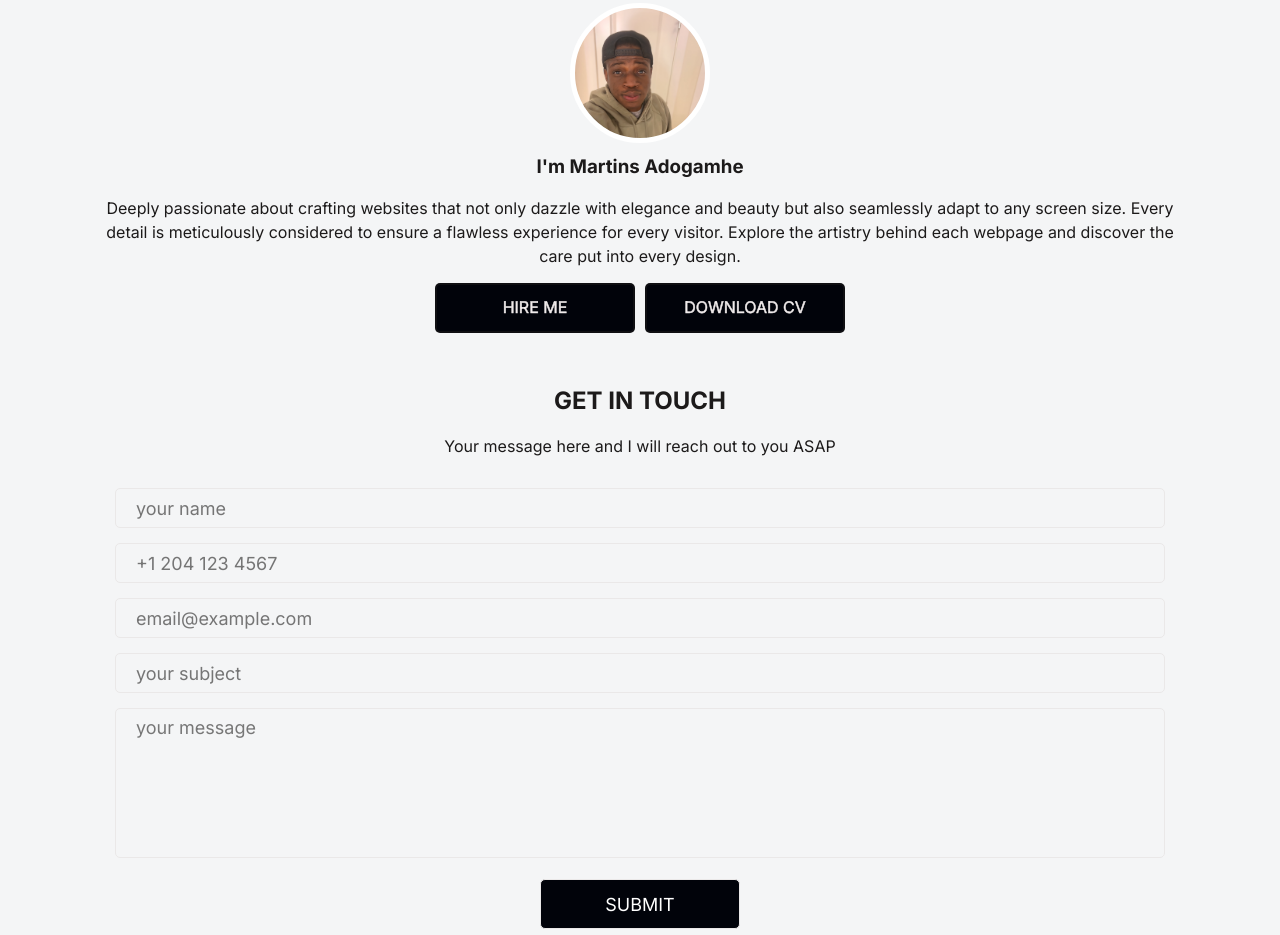
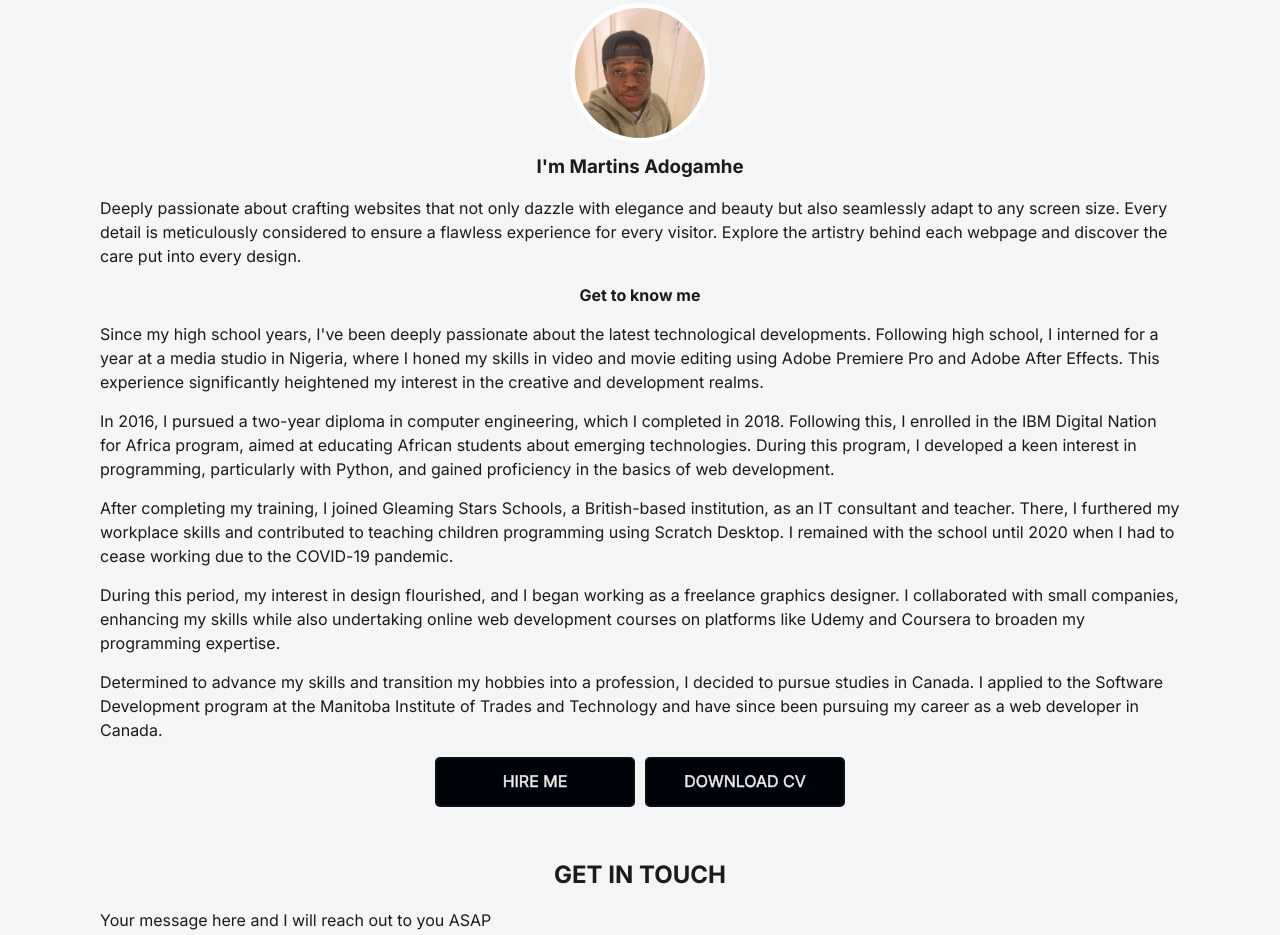
Before and after one commit to matineno/my-portfolio, a plain HTML site: page index.html in a window 1280 px wide. Shown: the part 669-1604 px from the top of the page. Drawn offline with Linux system fonts and the light colour scheme.

Commit message:
added more info to bio and styles

```diff
--- a/assets/style/index.css
+++ b/assets/style/index.css
@@ -188,8 +188,12 @@ section, section {
 
 .content-section {
     color: var(--font-color-two);
-    p {
+    p{
+        text-align: left;
         margin: 15px 0px;
+    }
+    h4{
+        margin-bottom: 1px;
     }
 }
 
@@ -220,6 +224,7 @@ section, section {
         text-decoration: none;
     }
     p {
+        text-align: center;
         color: var(--font-color-one);
         margin-top: 10px;
         -webkit-text-stroke-width: 0.5px;
--- a/index.html
+++ b/index.html
@@ -66,6 +66,39 @@
                         for every visitor. Explore the artistry behind each webpage and discover
                         the care put into every design.
                     </p>
+                    <h4>Get to know me</h4>
+                    <p>
+                        Since my high school years, I've been deeply passionate about the latest
+                        technological developments. Following high school, I interned for a year
+                        at a media studio in Nigeria, where I honed my skills in video and movie
+                        editing using Adobe Premiere Pro and Adobe After Effects. This experience
+                        significantly heightened my interest in the creative and development realms.
+                    </p>
+                    <p>
+                        In 2016, I pursued a two-year diploma in computer engineering, which I completed
+                        in 2018. Following this, I enrolled in the IBM Digital Nation for Africa program,
+                        aimed at educating African students about emerging technologies. During this program,
+                        I developed a keen interest in programming, particularly with Python, and gained
+                        proficiency in the basics of web development.
+                    </p>
+                    <p>
+                        After completing my training, I joined Gleaming Stars Schools, a British-based
+                        institution, as an IT consultant and teacher. There, I furthered my workplace skills
+                        and contributed to teaching children programming using Scratch Desktop. I remained with
+                        the school until 2020 when I had to cease working due to the COVID-19 pandemic.
+                    </p>
+                    <p>
+                        During this period, my interest in design flourished, and I began working as a freelance
+                        graphics designer. I collaborated with small companies, enhancing my skills while also
+                        undertaking online web development courses on platforms like Udemy and Coursera to broaden
+                        my programming expertise.
+                    </p>
+                    <p>
+                        Determined to advance my skills and transition my hobbies into a profession, I decided to
+                        pursue studies in Canada. I applied to the Software Development program at the Manitoba
+                        Institute of Trades and Technology and have since been pursuing my career as a web developer
+                        in Canada.
+                    </p>
                     <div class="flex center gap-10 ">
                         <div class="section-button">
                             <a href="mailto:martinsadogamhe9@gmail.com"><p>HIRE ME</p></a>
```
